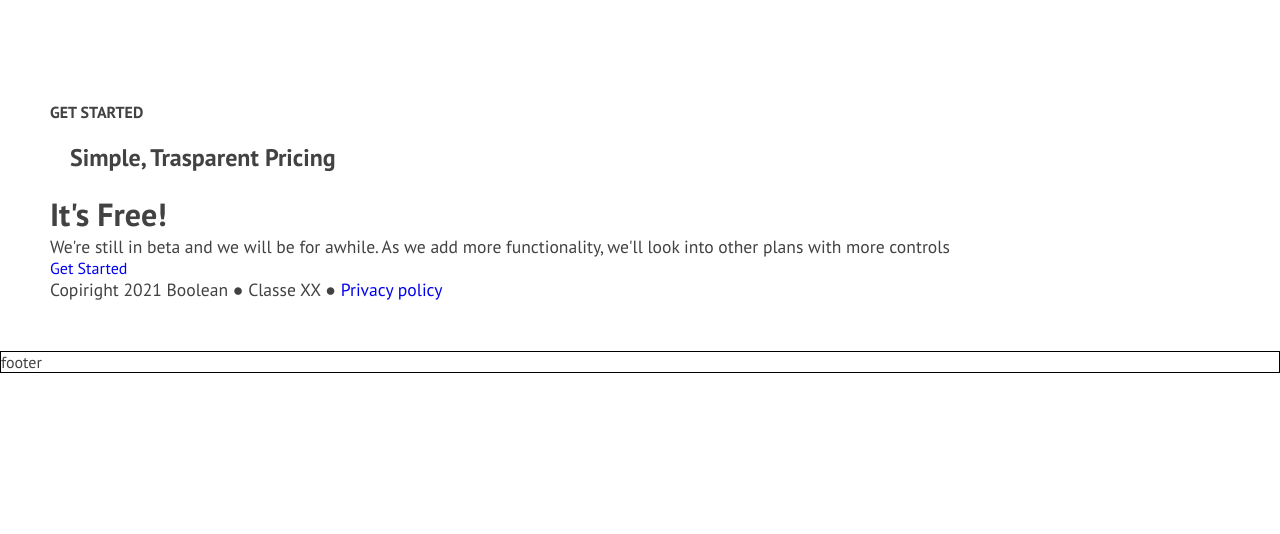
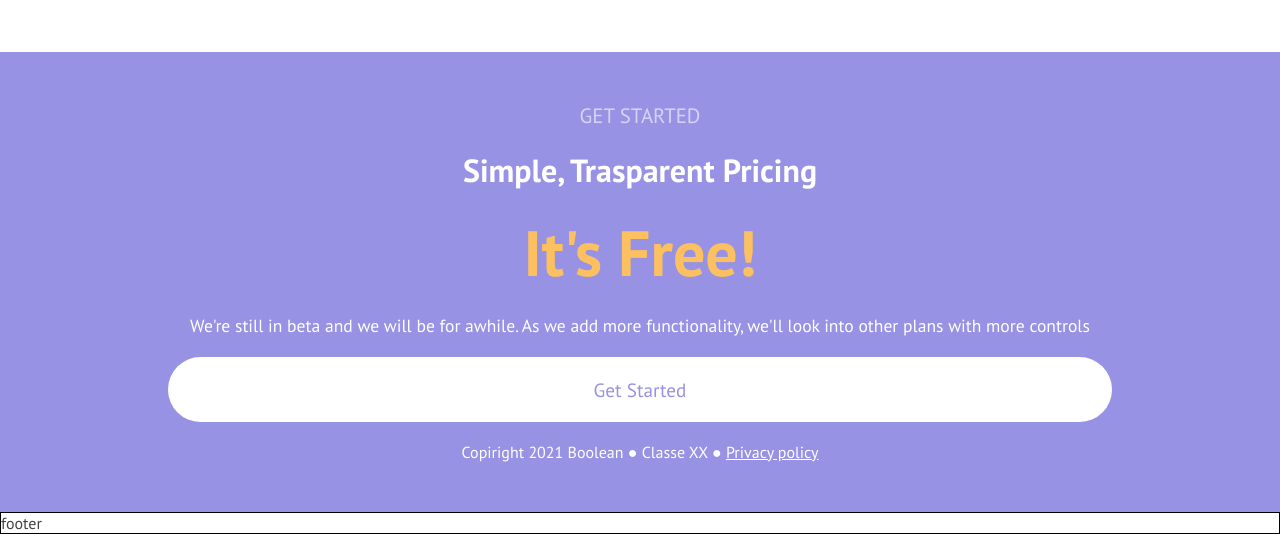
Before and after one commit to ericaostini/htmlcss-responsive-layout, a plain HTML site: page index.html in a window 1280 px wide. Shown: the part 10372-10906 px from the top of the page. Before the commit the page ends 10745 px from the top, so only its background shows below. Drawn offline with Linux system fonts and the light colour scheme.

Commit message:
finish section get started

```diff
--- a/css/style.css
+++ b/css/style.css
@@ -148,7 +148,14 @@ nav i{
     border-radius: 80%;
     padding: 15px 20px;
 }
-
+.bt-white{
+    padding: 20px 60px;
+    width: 80%;
+    margin: 0 auto;
+    border-radius: 40px;
+    background-color: var(--color-light-color);
+    font-size: 1.2rem;
+}
 /* planning */
 #planning{
     background-color: var(--color-primary-color);
@@ -223,3 +230,26 @@ nav i{
     font-size: 1.8rem;
     font-weight: 700;
 }
+
+/* get started */
+#get-started{
+    background-color: var(--color-primary-color);
+}
+#get-started h4{
+    font-size: 1.3rem;
+    font-weight: 100;
+}
+#get-started h3{
+    font-size: 2rem;
+}
+#get-started h2{
+    font-size: 4rem;
+    color: var(--color-contrast-color);
+}
+.copiright{
+    font-size: 1rem;
+}
+.copiright a{
+    text-decoration: underline;
+    color: var(--color-light-color);
+}
--- a/index.html
+++ b/index.html
@@ -160,12 +160,14 @@
             <a href="#" class="bg-violet button text-white"><i class="fa-brands fa-linkedin"></i> Find me on linkedin</a>
         </section>
         <section id="get-started" class="container">
-            <h4>GET STARTED</h4>
-            <h3>Simple, Trasparent Pricing</h3>
-            <h2>It's Free!</h2>
-            <p>We're still in beta and we will be for awhile. As we add more functionality, we'll look into other plans with more controls</p>
-            <a href="#">Get Started</a>
-            <p>Copiright 2021 Boolean &#9679 Classe XX &#9679 <a href="#">Privacy policy</a></p>
+            <h4 class="text-center opacity text-white">GET STARTED</h4>
+            <h3 class="text-center text-white">Simple, Trasparent Pricing</h3>
+            <h2 class="text-center">It's Free!</h2>
+            <p class="padding-top-bottom text-white text-center">We're still in beta and we will be for awhile. As we add more functionality, we'll look into other plans with more controls</p>
+            <div class="bt-white text-center">
+                <a href="#" class="text-violet">Get Started</a>
+            </div>
+            <p class="padding-top copiright text-center text-white">Copiright 2021 Boolean &#9679 Classe XX &#9679 <a href="#">Privacy policy</a></p>
         </section>
     </main>
 
```
